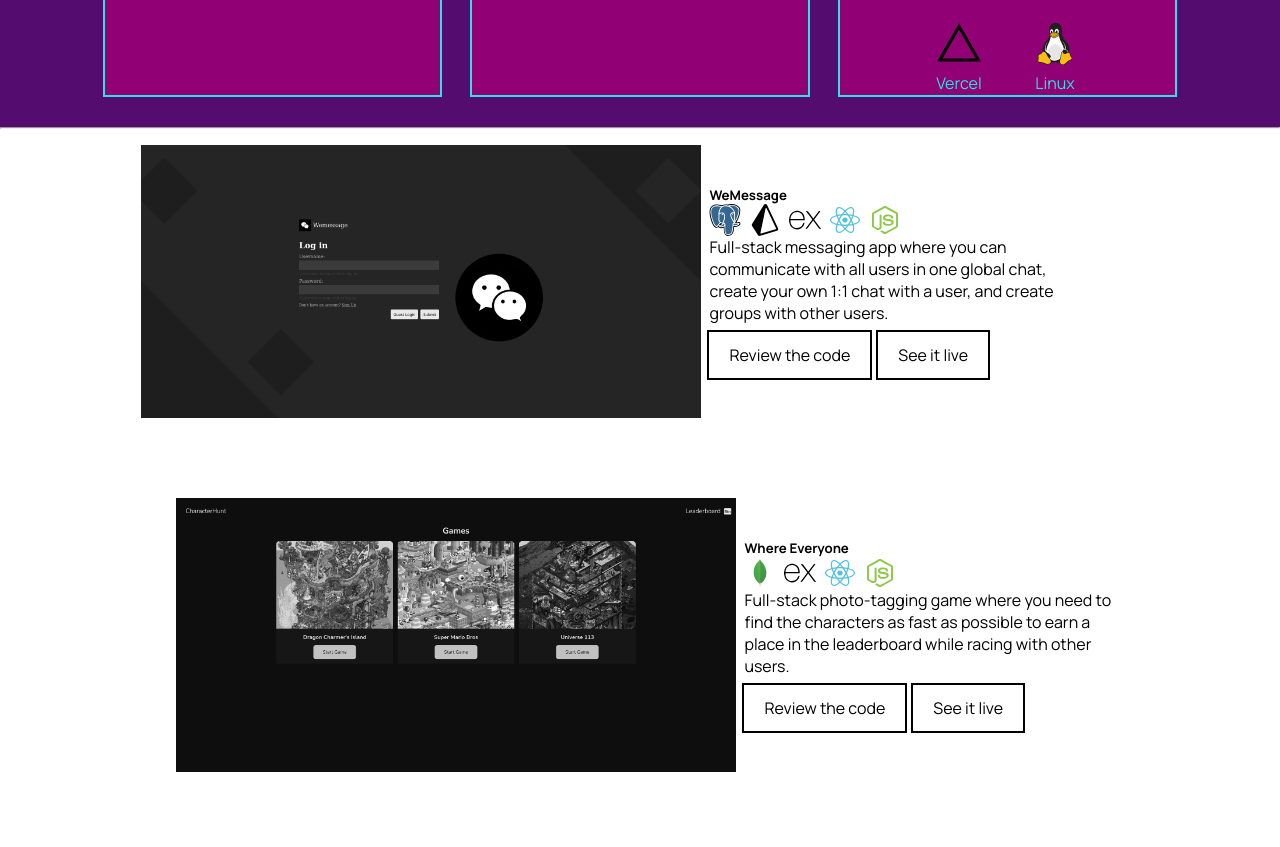
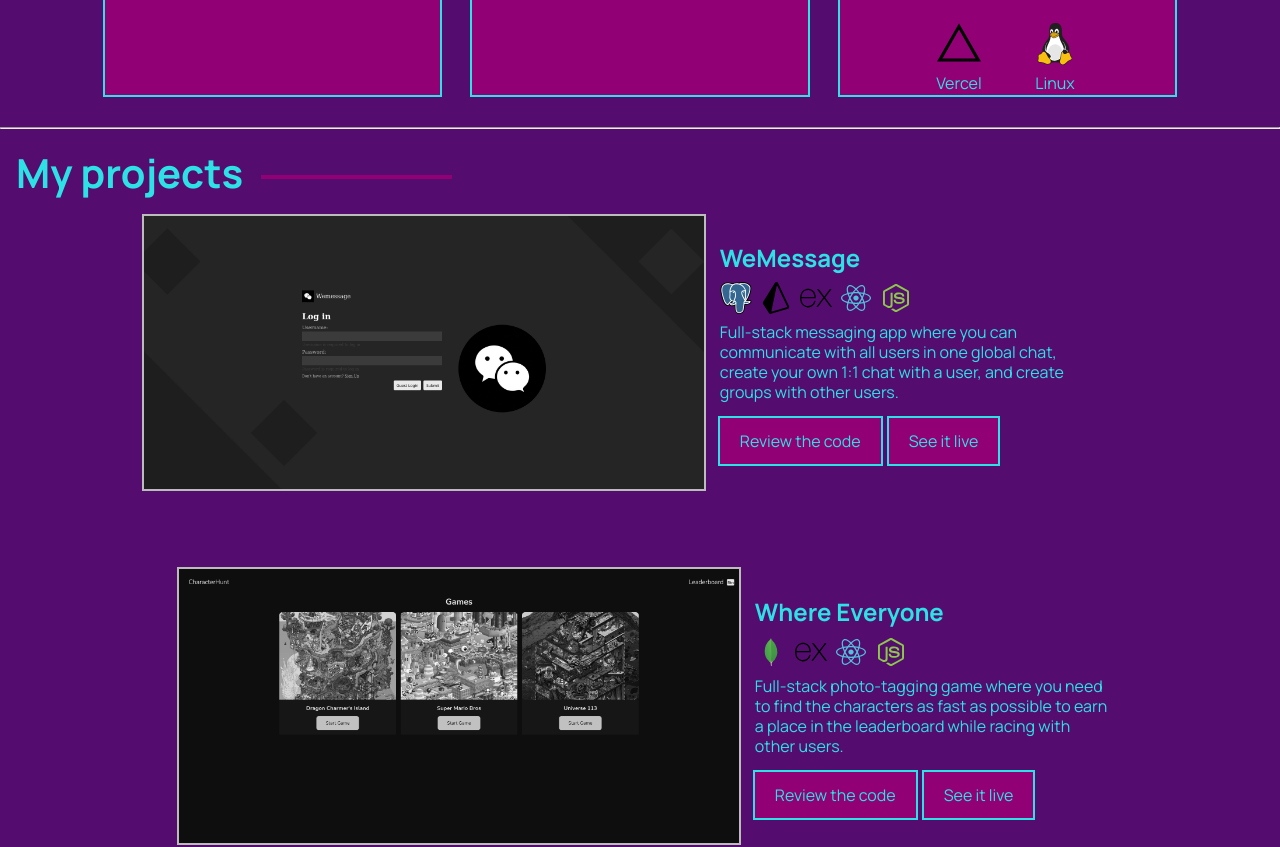
Before and after one commit to Preslav977/portfolio, a React (Vite) app: page / in a window 1280 px wide. Shown: the part 1540-2387 px from the top of the page. Built offline with nearby package versions, Linux system fonts and the light colour scheme.

Commit message:
Fixed the styling of the Project component

```diff
--- a/src/components/Projects.jsx
+++ b/src/components/Projects.jsx
@@ -2,6 +2,8 @@
 
 export function Projects() {
   return (
+    <div className={styles.projectGridWrapper}>
+      <h4 className={styles.projectsGridHeader}>My projects</h4>
       <section className={styles.projectsGridContainer} id="#projects">
         <div className={styles.projectsFlexedContentContainer}>
           <img
@@ -40,9 +42,9 @@
             </div>
             <div className={styles.projectDescriptionContainer}>
               <p className={styles.projectDescription}>
-              Full-stack messaging app where you can communicate with all users
-              in one global chat, create your own 1:1 chat with a user, and
-              create groups with other users.
+                Full-stack messaging app where you can communicate with all
+                users in one global chat, create your own 1:1 chat with a user,
+                and create groups with other users.
               </p>
             </div>
 
@@ -99,8 +101,8 @@
             <div className={styles.projectDescriptionContainer}>
               <p className={styles.projectDescription}>
                 Full-stack photo-tagging game where you need to find the
-              characters as fast as possible to earn a place in the leaderboard
-              while racing with other users.
+                characters as fast as possible to earn a place in the
+                leaderboard while racing with other users.
               </p>
             </div>
 
@@ -197,8 +199,8 @@
             </div>
             <div className={styles.projectDescriptionContainer}>
               <p className={styles.projectDescription}>
-              E-commerce clothes shop that you can buy products, filter them by
-              category and remove them from the cart
+                E-commerce clothes shop that you can buy products, filter them
+                by category and remove them from the cart
               </p>
             </div>
 
@@ -221,5 +223,6 @@
           </div>
         </div>
       </section>
+    </div>
   );
 }
--- a/src/components/Projects.module.css
+++ b/src/components/Projects.module.css
@@ -1,3 +1,22 @@
+.projectGridWrapper {
+  padding: 1em;
+  background-color: #540d6e;
+}
+
+.projectsGridHeader {
+  font-size: 2.5rem;
+  color: #2de2e6;
+}
+
+.projectsGridHeader::after {
+  content: "";
+  display: inline-block;
+  vertical-align: middle;
+  margin-left: 20px;
+  width: 15%;
+  outline: 2px solid #920075;
+}
+
 .projectsGridContainer {
   display: grid;
   grid-template-columns: repeat(auto-fit, minmax(1, 1fr));
@@ -13,29 +32,34 @@
   justify-content: center;
   align-items: center;
   gap: 0.5em;
-  max-height: 400px;
 }
 
 .projectsFlexedContentContainer:first-child {
   margin-left: 50px;
+  gap: 1em;
 }
 
 .projectsFlexedContentContainer:nth-child(2) {
   margin-left: 100px;
+  gap: 1em;
 }
 
 .projectsFlexedContentContainer:nth-child(3) {
   margin-left: 150px;
+  gap: 1em;
 }
 
 .projectsFlexedContentContainer:last-child {
   margin-left: 200px;
+  gap: 1em;
 }
 
 .projectImage {
   max-width: 35rem;
   object-fit: contain;
   filter: grayscale(100%);
+  outline: 2px solid #2de2e6;
+  cursor: pointer;
 }
 
 .projectImage:hover {
@@ -44,6 +68,14 @@
 
 .projectImgAndTextContentContainer {
   max-width: 40%;
+  display: flex;
+  flex-direction: column;
+  gap: 0.5em;
+}
+
+.projectName {
+  font-size: 1.5rem;
+  color: #2de2e6;
 }
 
 .projectCreatedWithContainer {
@@ -54,6 +86,7 @@
 .createdWithSvg {
   width: 2rem;
   object-fit: contain;
+  cursor: pointer;
 }
 
 .projectDescriptionContainer {
@@ -62,6 +95,8 @@
 
 .projectDescription {
   max-width: 100%;
+  color: #2de2e6;
+  line-height: 1.25;
 }
 
 .projectAnchorContainer {
@@ -71,9 +106,10 @@
 
 .projectAnchorCode,
 .projectAnchorLive {
+  background-color: #920075;
   text-decoration: none;
-  color: black;
-  outline: 2px solid black;
+  color: #2de2e6;
+  outline: 2px solid #2de2e6;
   padding: 0.75em 1.25em;
   margin-top: 0.5em;
 }
@@ -101,6 +137,16 @@
   .projectsFlexedContentContainer:last-child {
     margin-left: 0;
   }
+
+  .projectImgAndTextContentContainer {
+    max-width: 55%;
+  }
+}
+
+@media screen and (max-width: 800px) {
+  .projectImgAndTextContentContainer {
+    max-width: 75%;
+  }
 }
 
 @media screen and (max-width: 600px) {
```
Lines whose indentation alone changed are shown as unchanged.
